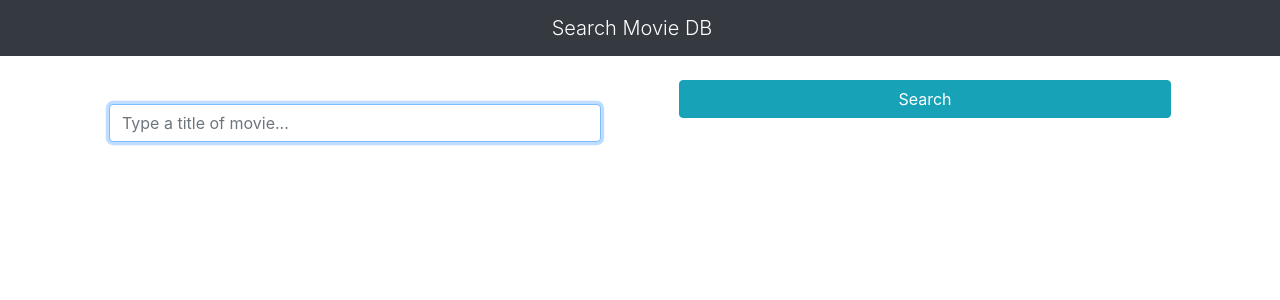
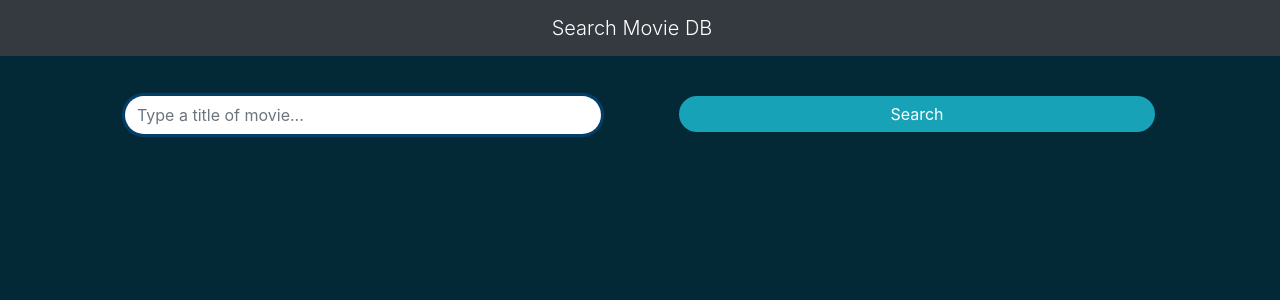
Before and after one commit to Brian-Santeliz/react-movie-omdb, a React (Create React App) app: page / in a window 1280 px wide. Shown: the top 300 px of the page. Built offline with nearby package versions, Linux system fonts and the light colour scheme.

Commit message:
Add customs CSS

```diff
--- a/src/components/Card.js
+++ b/src/components/Card.js
@@ -7,9 +7,9 @@ const Card = ({ movie }) => {
   return (
     <>
      <div className="card my-3">
-             <img src={Poster} alt={Title} className="img-fluid card-img-top" />
+             <img src={Poster} alt={Title} className="img-fluid card-img-top " />
         <div className="card-body">
-            <h5 className="text-center mt-1">{Title}</h5>
+            <h5 className="text-center">{Title}</h5>
             <div className="d-flex justify-content-between">
                 <small className="font-weight-bold">Year: {Year}</small>
                  <small className="font-weight-bold">Type: {Type}</small>
--- a/src/components/InputSearch.js
+++ b/src/components/InputSearch.js
@@ -32,13 +32,13 @@ const InputSearch = ({ setMovies }) => {
   return (
     <>
       <div className="container mt-4">
-        <div className="row ">
+        <div className="row p-3">
           <div className="col-md-6 ">
             <form onSubmit={(e) => handleSubmit(e)}>
-              <div className="form-group px-4 pt-4 pb-0">
+              <div className="form-group  px-4  ">
                 <input
                   type="text"
-                  className="form-control "
+                  className="form-control form "
                   placeholder="Type a title of movie..."
                   autoFocus
                   onChange={(e) => handleChange(e)}
@@ -52,7 +52,7 @@ const InputSearch = ({ setMovies }) => {
             <div className="form-group text-center px-4">
               <button
                 onClick={(e) => handleSubmit(e)}
-                className="btn btn-info btn-block"
+                className="btn btn-info btn-block btn-submit"
                 type="submit"
               >
                 Search
--- a/src/index.css
+++ b/src/index.css
@@ -0,0 +1,11 @@
+body{
+    background:#022935;
+}
+.btn-submit{
+    border-radius:6em;
+    border:none;
+}
+.form{
+    border-radius:3em;
+    border:none;
+}
```
